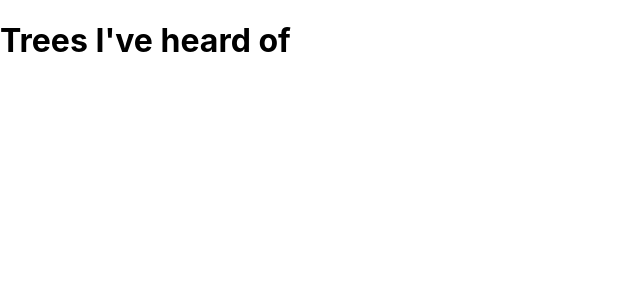
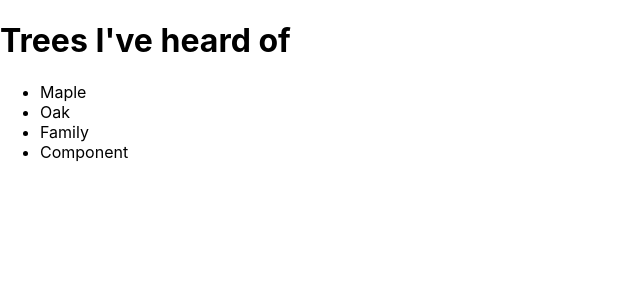
Before and after one commit to alicandev/learning_react-hooks, a React (Create React App) app: page / in a window 1280 px wide. Shown: the top 300 px of the page, without its empty margins (0-640 px from the left). Built offline with nearby package versions, Linux system fonts and the light colour scheme.

Commit message:
Retrieving data with useContext

```diff
--- a/src/App.js
+++ b/src/App.js
@@ -1,10 +1,17 @@
-import React from 'react';
+import React, { useContext } from 'react';
 import './App.css';
+import { TreesContext } from './';
 
-const App = () => (
-  <div className="App">
-    <h1>Hello world!</h1>
-  </div>
-);
+const App = () => {
+  const { trees } = useContext(TreesContext);
+  return (
+    <div>
+      <h1>Trees I&apos;ve heard of</h1>
+      <ul>
+        {trees.map(tree => <li key={tree.id}>{tree.type}</li>)}
+      </ul>
+    </div>
+  );
+};
 
 export default App;
--- a/src/index.js
+++ b/src/index.js
@@ -1,6 +1,7 @@
 import React, { createContext } from 'react';
 import ReactDOM from 'react-dom';
 import './index.css';
+import App from './App';
 
 export const TreesContext = createContext();
 
@@ -11,17 +12,6 @@
   {id: '4', type: 'Component'}
 ];
 
-const App = () => {
-
-  return (
-    <div>
-      <h1>Trees I&apos;ve heard of</h1>
-    </div>
-  );
-};
-
-// PropTypes
-
 ReactDOM.render(
   <TreesContext.Provider value={{trees}}>
     <App />
```
Also changed, not shown: 1 other file (tests, documents, lock files or other folders).
